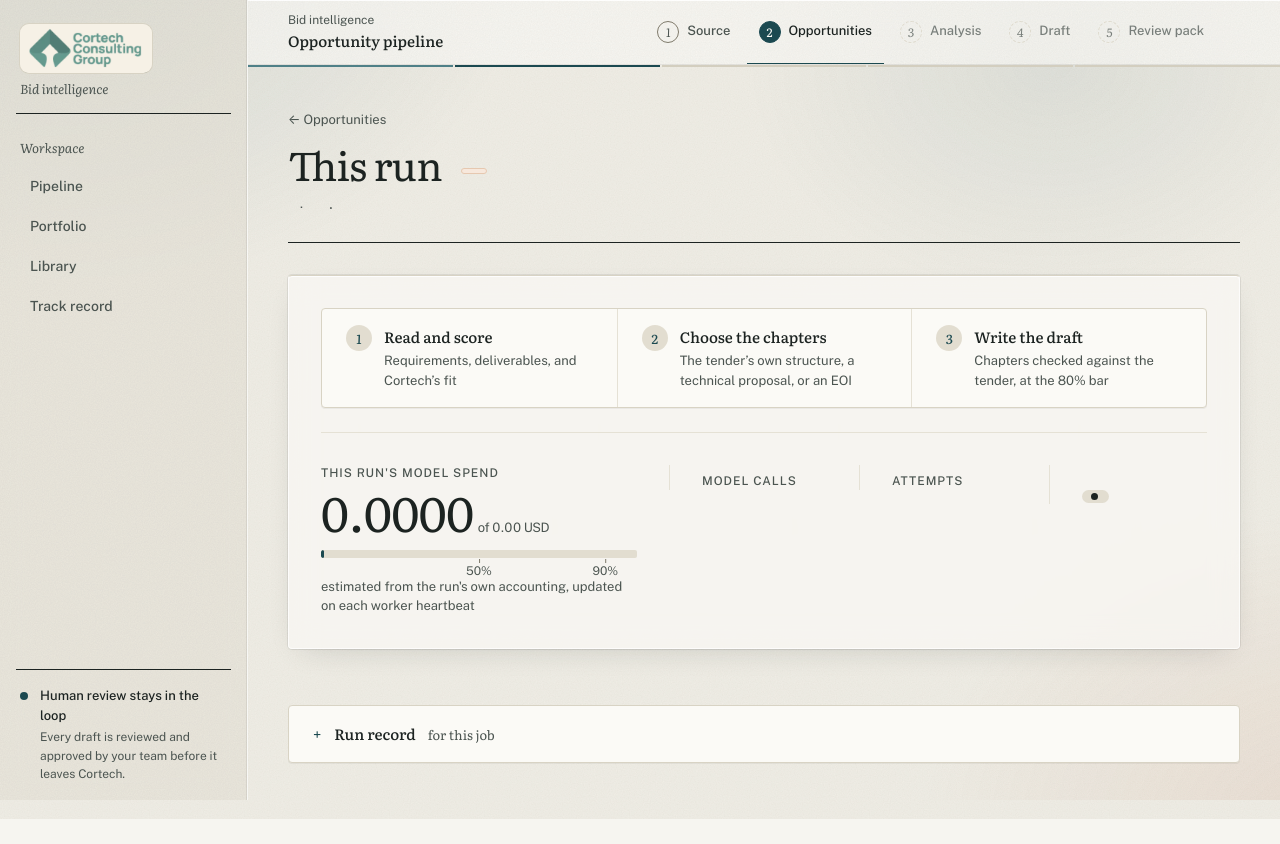
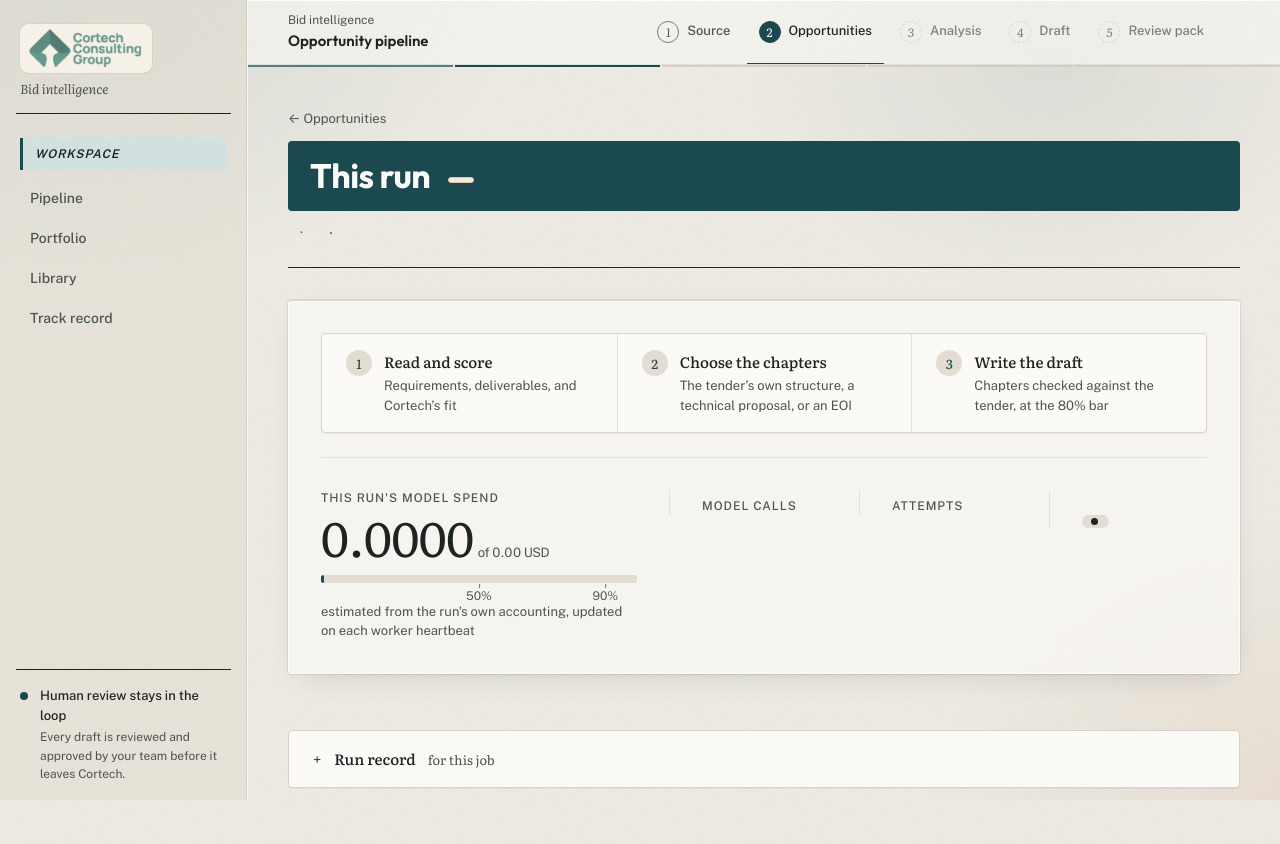
Before and after one commit to cortechcg/BD-Intelligence-System, a Python web app: template dashboard/templates/job.html in a window 1280 px wide. Before the commit the page ends 819 px from the top, so only its background shows below. Run offline with Jinja, Linux system fonts and the light colour scheme; the template is opened without the code that fills it, so the values that code supplies are empty.

Commit message:
UI v3: header hierarchy, Outfit headers on teal bars, calmer body type

```diff
--- a/dashboard/app.py
+++ b/dashboard/app.py
@@ -76,6 +76,7 @@ def _static_version() -> str:
         HERE / "static" / "track.css",
         HERE / "static" / "track.js",
         HERE / "static" / "glass.css",
+        HERE / "static" / "type.css",
         HERE / "static" / "motion.js",
         HERE / "static" / "library.css",
         HERE / "static" / "library.js",
--- /dev/null
+++ b/dashboard/static/type.css
@@ -0,0 +1,99 @@
+/* Type and header hierarchy, v3.1. Loaded after every other stylesheet, so it
+   owns the look of headings across the dashboard. Nothing here changes layout
+   structure, ids, routes or wording.
+
+   Two header levels, both on a bar so a header never melts into the text below:
+     Level 1  page title        deep teal bar, paper-white text, Outfit 700
+     Level 2  section and card  light teal bar, ink text, 4px deep-teal rule, Outfit 600
+   Small labels (h4, table heads, sidebar group labels) use Public Sans 600 caps on the
+   Level 2 tint. Body and detail stay Public Sans 400 in a calmer size, with muted
+   ink for secondary text.
+
+   Scale (px / line-height / weight / tracking):
+     page title   34 -> 26 on phones / 1.12 / 700 / -0.015em
+     section      21 / 1.22 / 600 / -0.005em        card (h3)  18 / 1.25 / 600 / -0.005em
+     label        12 / 1.3  / 600 / +0.08em caps    body       14.5 / 1.55 / 400
+   Contrast: paper #fbfaf6 on #1b4950 = 9.5; ink #1c2321 on #dfe9e8 = 12.9, on #d2e1df = 11.4. */
+
+@font-face {
+  font-family: "Outfit var";
+  src: url("fonts/outfit-var-latin.woff2") format("woff2");
+  font-weight: 100 900; font-style: normal; font-display: swap;
+}
+
+:root {
+  --hd: "Outfit var", "Outfit", "Public Sans var", "Public Sans", system-ui, -apple-system, "Segoe UI", sans-serif;
+  --bar-1: #1b4950;       /* level 1 bar */
+  --bar-1-ink: #fbfaf6;
+  --bar-2: #dfe9e8;       /* level 2 bar */
+  --bar-2-side: #d2e1df;  /* level 2 bar on the stone sidebar */
+  --bar-ink: #1c2321;
+  --bar-rule: #1b4950;
+  --body-size: 14.5px;
+}
+
+body { font-size: var(--body-size); }
+.view-head__lead, .tr-hero__lead { color: var(--ink-2); font-size: 15px; }
+.view-head__lead { margin-top: var(--sp4); }
+.muted, .small { color: var(--ink-2); }
+
+/* Level 1: page title */
+body h1:not(#_):not(.sr-only) {
+  font-family: var(--hd); font-weight: 700; font-optical-sizing: auto;
+  font-size: clamp(26px, 2.4vw + 14px, 34px); line-height: 1.12; letter-spacing: -0.015em;
+  font-variation-settings: normal; text-wrap: balance; max-width: none;
+  color: var(--bar-1-ink); background: var(--bar-1);
+  padding: 16px 22px; border-radius: var(--r-card);
+}
+body h1:not(#_) .hl { vertical-align: middle; }
+body .eyebrow:not(#_) {
+  font-family: var(--ui); font-weight: 600; color: var(--bar-rule);
+  font-size: 12px; letter-spacing: 0.1em; font-variant-numeric: tabular-nums lining-nums;
+}
+.view-head__main > .eyebrow, .tr-hero__main > .eyebrow { margin-bottom: var(--sp2); }
+.view-head__main > h1, .tr-hero__main > h1 { margin-bottom: 0; }
+body .signin-card h1:not(#_):not(.sr-only), body .auth h1:not(#_):not(.sr-only) { margin: var(--sp3) 0 var(--sp4); }
+
+/* Level 2: section, panel and card titles */
+body :is(h2, h3):not(#_):not(.sr-only) {
+  font-family: var(--hd); font-weight: 600; font-optical-sizing: auto; font-variation-settings: normal;
+  font-size: 18px; line-height: 1.25; letter-spacing: -0.005em; text-wrap: balance;
+  color: var(--bar-ink); background: var(--bar-2);
+  padding: 10px 16px; border-left: 4px solid var(--bar-rule); border-radius: 0 var(--r-card) var(--r-card) 0;
+}
+body h2:not(#_):not(.sr-only) { font-size: 21px; line-height: 1.22; padding: 11px 18px; }
+body :is(h2, h3):not(#_) .tr-num { color: var(--ink-2); }
+.panel__in > :is(h2, h3), .panel__head :is(h2, h3), .lib-card h2, .lib-empty h2 { margin-bottom: var(--sp3); }
+.section__head h2, .tr-section__head h2, .workq__head h2 { margin-bottom: 0; }
+
+/* Level 2 compact: list group titles and small headings */
+body h4:not(#_) {
+  display: block; font-family: var(--ui); font-weight: 600; font-size: 12px; line-height: 1.3;
+  letter-spacing: 0.08em; text-transform: uppercase; color: var(--bar-ink); background: var(--bar-2);
+  padding: 7px 12px; border-left: 3px solid var(--bar-rule); border-radius: 0 var(--r-ctl) var(--r-ctl) 0;
+}
+.list-group__title:not(#_) { display: flex; }
+body .lib-form h3:not(#_):not(.sr-only) { font-family: var(--hd); font-size: 14px; letter-spacing: 0; text-transform: none; padding: 8px 14px; }
+.lib-form h3 .small { color: var(--ink-2); }
+
+/* Table headers */
+body :is(.table, .tr-table, .lib-table) thead:not(#_) th:not(#_) {
+  font-family: var(--ui); font-weight: 600; font-size: 12px; letter-spacing: 0.07em; text-transform: uppercase;
+  color: var(--bar-ink); background: var(--bar-2); border-bottom: 2px solid var(--bar-rule);
+}
+body :is(.table, .tr-table, .lib-table) thead:not(#_) { background: var(--bar-2); }
+
+/* Sidebar group labels */
+.sidenav__caption:not(#_), .sidenav .sidenav__head:not(#_) {
+  font-family: var(--ui); font-weight: 600; font-size: 12px; letter-spacing: 0.08em; text-transform: uppercase;
+  color: var(--bar-ink); background: var(--bar-2-side); border-left: 3px solid var(--bar-rule);
+  padding: 7px 12px; border-radius: 0 var(--r-ctl) var(--r-ctl) 0; border-bottom: 0;
+}
+.sidenav .sidenav__head .label, .sidenav .sidenav__count { color: var(--bar-ink); font-weight: 600; }
+.masthead__context-title { font-family: var(--hd); font-weight: 600; }
+
+@media (max-width: 640px) {
+  body h2:not(#_):not(.sr-only) { font-size: 19px; padding: 10px 14px; }
+  body :is(h2, h3):not(#_):not(.sr-only) { padding-left: 14px; padding-right: 14px; }
+  body h1:not(#_):not(.sr-only) { padding: 14px 16px; }
+}
--- a/dashboard/templates/base.html
+++ b/dashboard/templates/base.html
@@ -12,6 +12,7 @@
 <script>document.documentElement.classList.add("js")</script>
 <script src="{{ static_base }}/pending.js?v={{ static_v }}"></script>
 {% block head_extra %}{% endblock %}
+<link rel="stylesheet" href="{{ static_base }}/type.css?v={{ static_v }}">
 </head>
 <body{% if poll_ms %} data-poll-ms="{{ poll_ms }}"{% endif %}>
 <a class="skip-link" href="#main-content">Skip to main content</a>
--- a/dashboard/templates/denied.html
+++ b/dashboard/templates/denied.html
@@ -8,6 +8,7 @@
 <link rel="stylesheet" href="{{ static_base }}/redesign.css?v={{ static_v }}">
 <link rel="stylesheet" href="{{ static_base }}/glass.css?v={{ static_v }}">
 <link rel="stylesheet" href="{{ static_base }}/pending.css?v={{ static_v }}">
+<link rel="stylesheet" href="{{ static_base }}/type.css?v={{ static_v }}">
 <link rel="icon" type="image/png" sizes="64x64" href="{{ static_base }}/brand/favicon.png">
 <script>document.documentElement.classList.add("js")</script>
 <script src="{{ static_base }}/pending.js?v={{ static_v }}"></script>
--- a/dashboard/templates/login.html
+++ b/dashboard/templates/login.html
@@ -8,6 +8,7 @@
 <link rel="stylesheet" href="{{ static_base }}/redesign.css?v={{ static_v }}">
 <link rel="stylesheet" href="{{ static_base }}/glass.css?v={{ static_v }}">
 <link rel="stylesheet" href="{{ static_base }}/pending.css?v={{ static_v }}">
+<link rel="stylesheet" href="{{ static_base }}/type.css?v={{ static_v }}">
 <link rel="icon" type="image/png" sizes="64x64" href="{{ static_base }}/brand/favicon.png">
 <script>document.documentElement.classList.add("js")</script>
 <script src="{{ static_base }}/pending.js?v={{ static_v }}"></script>
```
Also changed, not shown: docs/DASHBOARD_DESIGN.md (+37 -0 lines), tests/test_dashboard_typography.py (added, +90 -0 lines).
